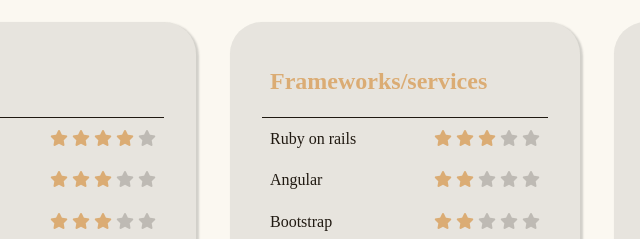
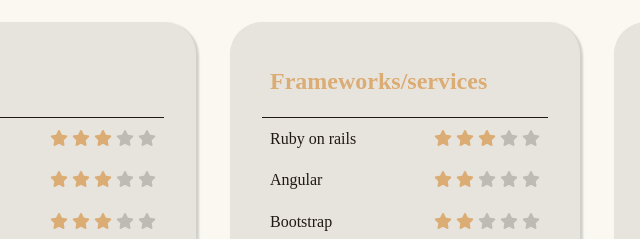
Before and after one commit to Charlotte6944/CVWebsite, a website: page index.html in a window 1280 px wide. Shown: the part 1760-1999 px from the top of the page, 235-875 px from the left. Drawn offline with nearby package versions, Linux system fonts and the light colour scheme; some packages are replaced by stand-ins of ours; a script that the page names is missing; a web font is replaced by a local one.

Commit message:
modification étoiles ruby

```diff
--- a/index.html
+++ b/index.html
@@ -120,7 +120,7 @@
               <i class="fa-solid fa-star fa-star-yellow"></i>
               <i class="fa-solid fa-star fa-star-yellow"></i>
               <i class="fa-solid fa-star fa-star-yellow"></i>
-              <i class="fa-solid fa-star fa-star-yellow"></i>
+              <i class="fa-solid fa-star fa-star-black"></i>
               <i class="fa-solid fa-star fa-star-black"></i>
             </div>
           </div>
```
